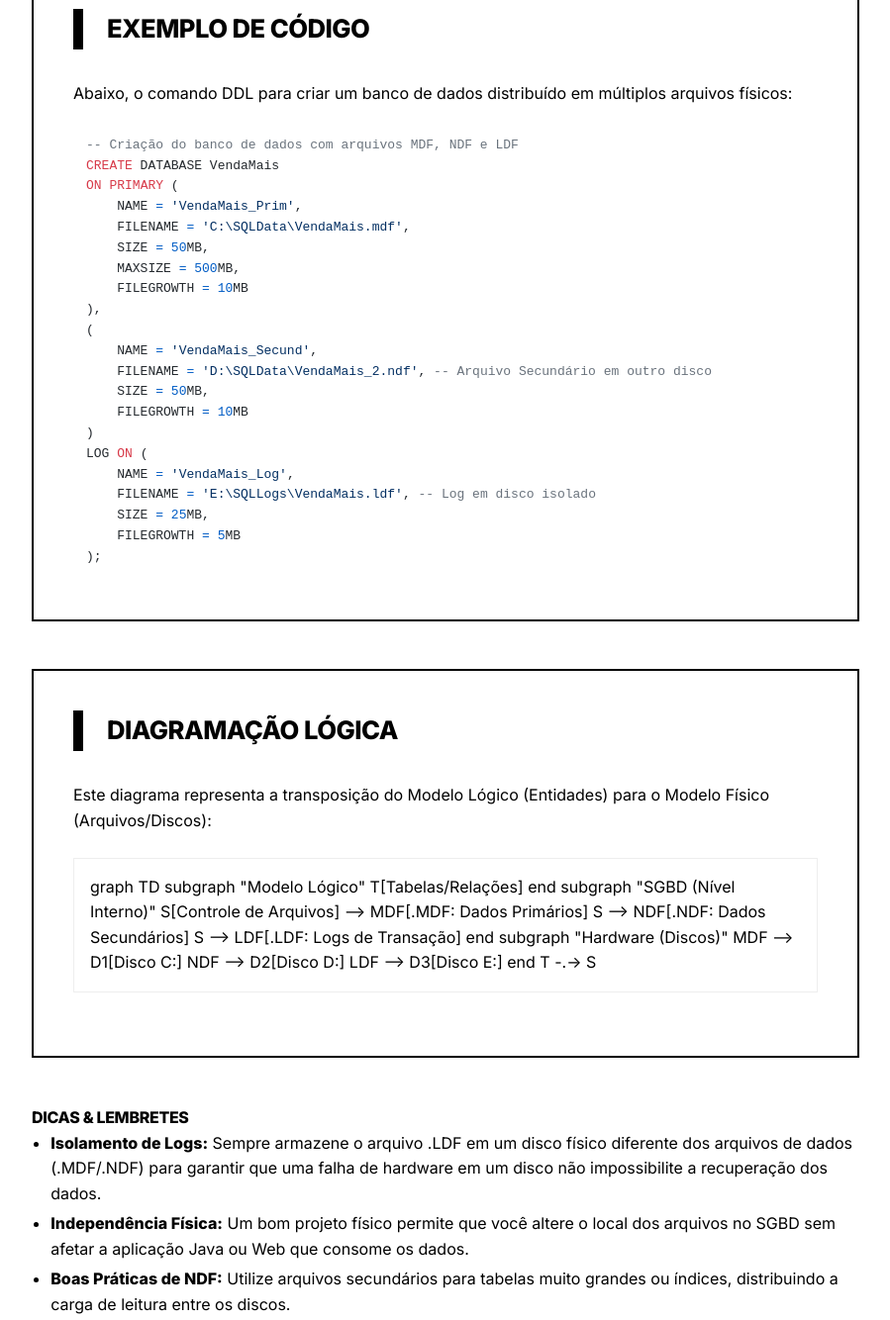
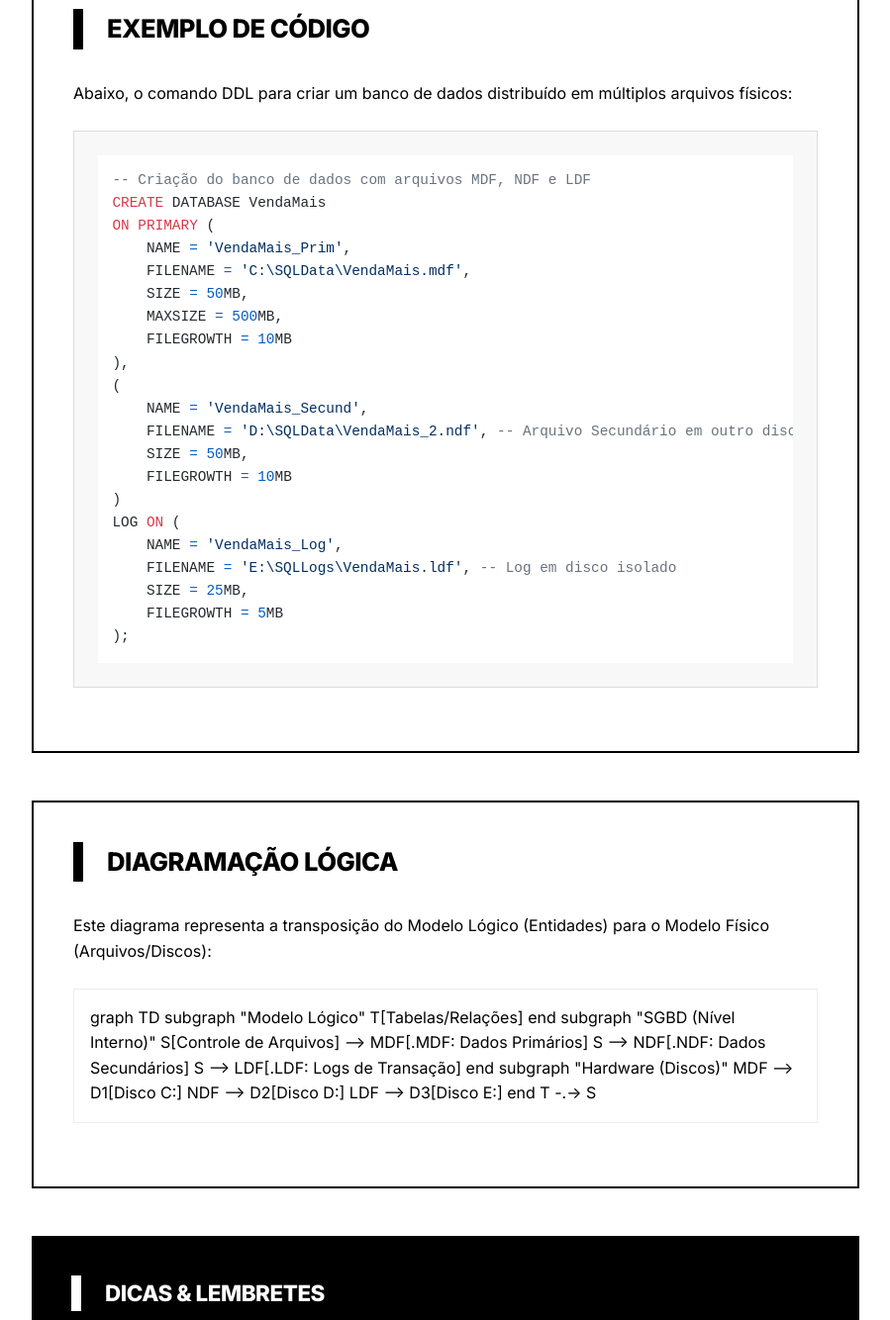
Before and after one commit to prosalomaon/apostila-bd-ii, an Eleventy site: page src/componentes/banco-de-dados-ii/bimestre-01/aula-01/index.html in a window 1280 px wide. Shown: the part 1240-2574 px from the top of the page at 99% size, without its empty margins (190-1089 px from the left). Built offline with nearby package versions, Linux system fonts and the light colour scheme; Eleventy itself is replaced by a stand-in of ours; files that its build step writes are made by us from their sources.

Commit message:
fix: Dicas & Lembretes

```diff
--- a/src/css/style.css
+++ b/src/css/style.css
@@ -181,6 +181,38 @@ header a {
   /* Removed as per screenshot showing title directly */
 }
 
+.code-container {
+  background: #f8f8f8;
+  border: 1px solid #ddd;
+  position: relative;
+  margin: 1.5rem 0;
+}
+
+pre {
+  padding: 1.5rem;
+  overflow-x: auto;
+  font-family: 'JetBrains Mono', monospace;
+  font-size: 0.9rem;
+}
+
+.tip-box {
+  background: #000;
+  color: #fff;
+  padding: 2.5rem;
+  margin: 3rem 0;
+}
+
+.tip-box h3, .tip-box h4 {
+  color: #fff;
+  border-left: 10px solid #fff;
+  padding-left: 1.5rem;
+  margin-bottom: 1.5rem;
+  text-transform: uppercase;
+  font-weight: 800;
+  font-size: 1.4rem;
+}
+
+
 .section-box {
   border: 2px solid var(--border);
   padding: 2.5rem;
```
